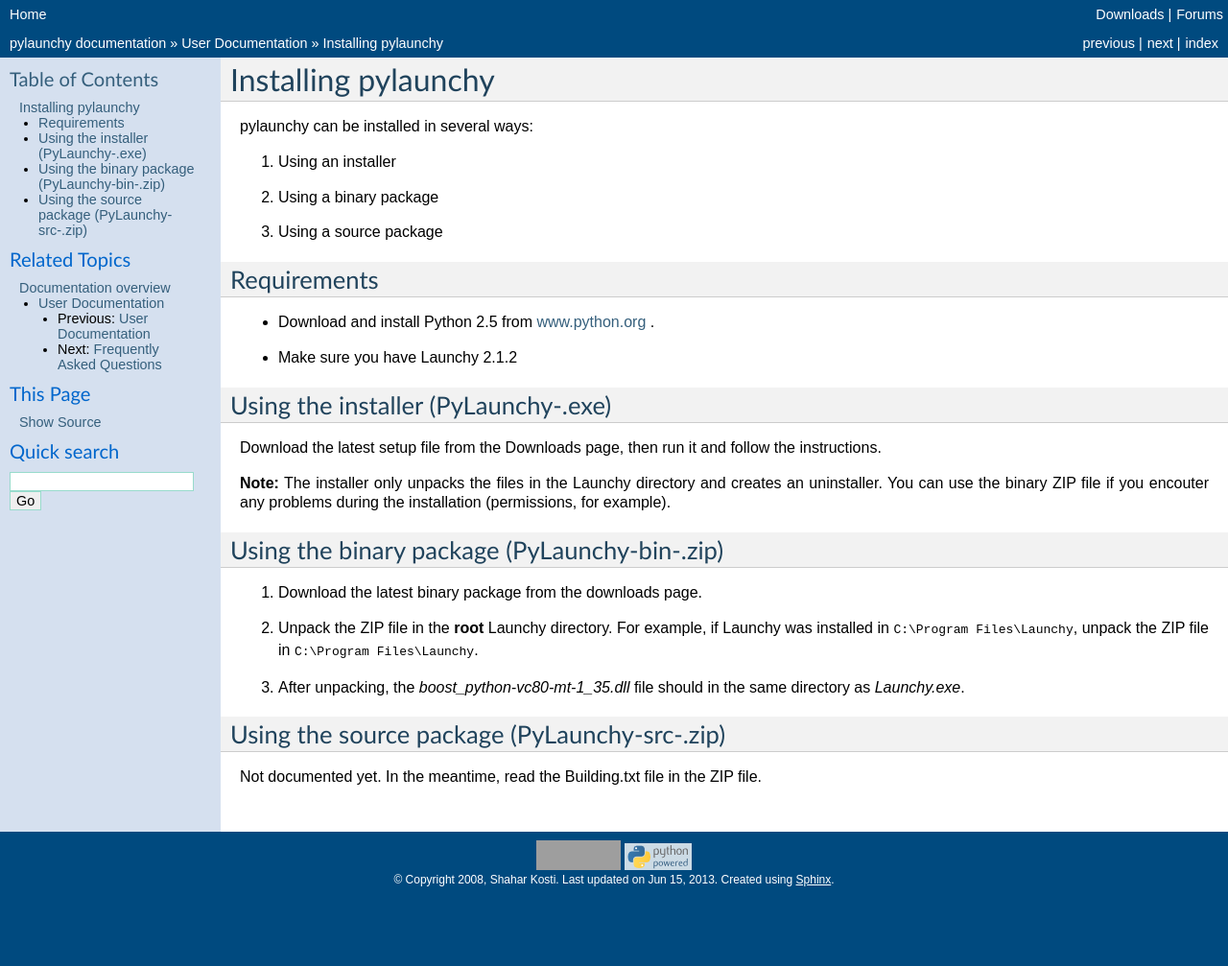
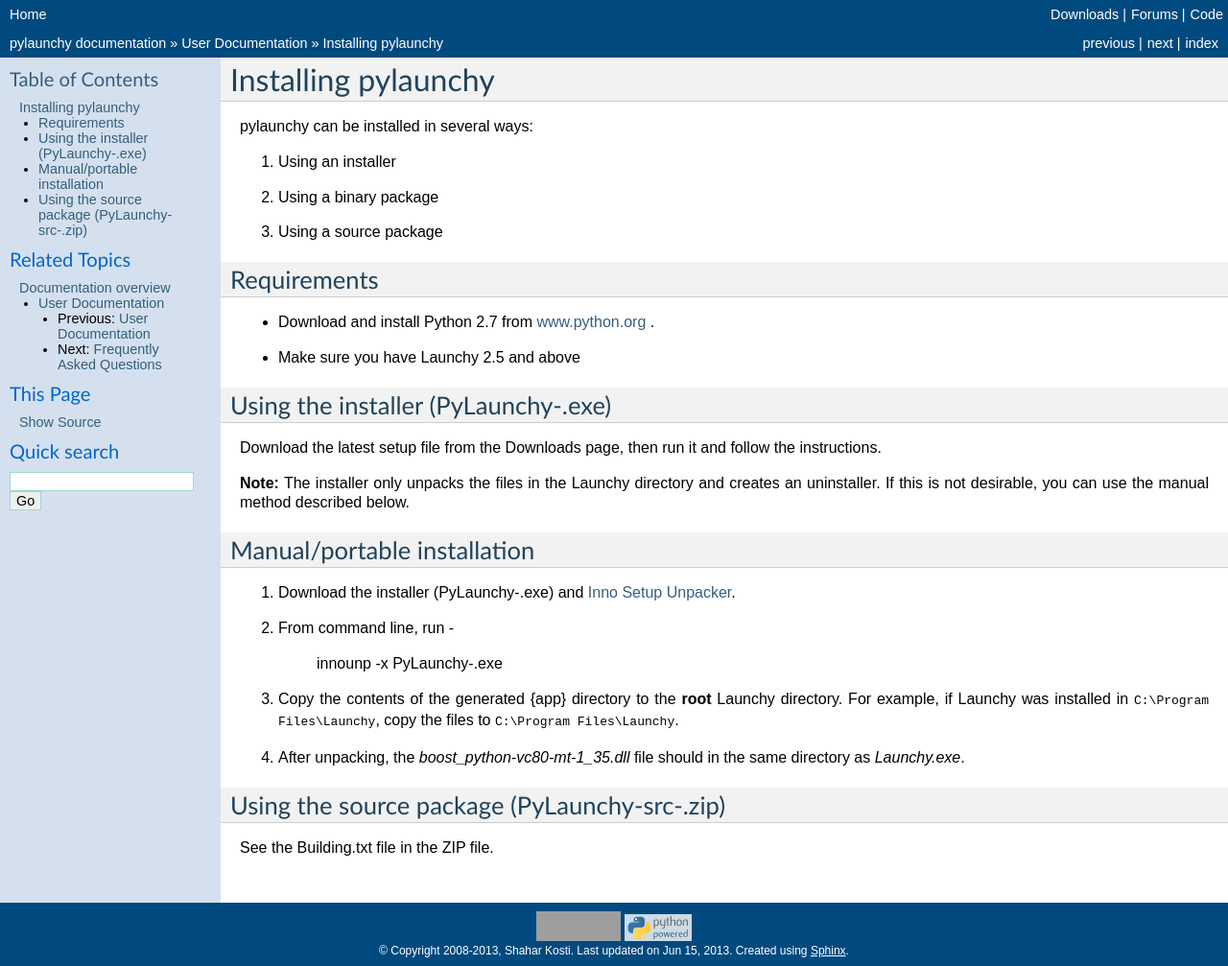
Before and after one commit to kshahar/pylaunchy, a Sphinx documentation site: the page built from doc/source/install.rst, in a window 1280 px wide. Shown: the whole page at 96% size. Built offline with Sphinx 7.4.7, drawn with Linux system fonts in a browser that asks for light colours; before the commit the page ends 933 px from its top, so only the background shows below that; grey boxes are pictures that could not be loaded.

Commit message:
updated documentation, added community plugins

```diff
--- a/doc/source/.templates/layout.html
+++ b/doc/source/.templates/layout.html
@@ -6,7 +6,8 @@
 <div class="related">
 <div class="related2">
 <ul>
-<li class="right"><a href="http://sourceforge.net/forum/?group_id=235162">Forums</a></li>
+<li class="right"><a href="https://github.com/kshahar/pylaunchy">Code<a></li>
+<li class="right"><a href="http://sourceforge.net/forum/?group_id=235162">Forums</a> | </li>
 <li class="right"><a href="http://sourceforge.net/project/showfiles.php?group_id=235162">Downloads</a> | </li>
 <li><a href="index.html">Home</a></li>
 </ul>
--- a/doc/source/conf.py
+++ b/doc/source/conf.py
@@ -37,7 +37,7 @@
 
 # General substitutions.
 project = u'pylaunchy'
-copyright = u'2008, Shahar Kosti'
+copyright = u'2008-2013, Shahar Kosti'
 
 # The default replacements for |version| and |release|, also used in various
 # other places throughout the built documents.
--- a/doc/source/install.rst
+++ b/doc/source/install.rst
@@ -11,9 +11,9 @@
 
 Requirements
 --------------
-* Download and install Python 2.5 from
+* Download and install Python 2.7 from
   `www.python.org <http://www.python.org>`_ .
-* Make sure you have Launchy 2.1.2
+* Make sure you have Launchy 2.5 and above
 
 Using the installer (PyLaunchy-|version|.exe)
 ----------------------------------------------
@@ -22,18 +22,24 @@
 
 **Note:**
 The installer only unpacks the files in the Launchy directory and creates
-an uninstaller. You can use the binary ZIP file if you encouter any problems
-during the installation (permissions, for example).
+an uninstaller. If this is not desirable, you can use the manual method described
+below.
 
-Using the binary package (PyLaunchy-bin-|version|.zip)
+Manual/portable installation
 -------------------------------------------------------
-1. Download the latest binary package from the downloads page.
-2. Unpack the ZIP file in the **root** Launchy directory. For example, if
-   Launchy was installed in ``C:\Program Files\Launchy``, unpack the ZIP
-   file in ``C:\Program Files\Launchy``.
-3. After unpacking, the *boost_python-vc80-mt-1_35.dll* file should in the
+#. Download the installer (PyLaunchy-|version|.exe) and
+   `Inno Setup Unpacker <http://sourceforge.net/projects/innounp/>`_.
+#. From command line, run -
+
+       innounp -x PyLaunchy-|version|.exe
+
+#. Copy the contents of the generated {app} directory to the **root** Launchy
+   directory. For example, if Launchy was installed in
+   ``C:\Program Files\Launchy``, copy the files to
+   ``C:\Program Files\Launchy``.
+#. After unpacking, the *boost_python-vc80-mt-1_35.dll* file should in the
    same directory as *Launchy.exe*.
 
 Using the source package (PyLaunchy-src-|version|.zip)
 -------------------------------------------------------
-Not documented yet. In the meantime, read the Building.txt file in the ZIP file.
+See the Building.txt file in the ZIP file.
--- a/doc/source/pydiry.rst
+++ b/doc/source/pydiry.rst
@@ -97,5 +97,5 @@
 Known Issues
 ---------------
 * Folder icons do not appear
-* Items or directories with names that are not english cannot be launched.
+* Items or directories with non-ascii names cannot be launched.
   This is due to a bug in PyLaunchy with unicode conversions.
--- a/doc/source/pywebindex.rst
+++ b/doc/source/pywebindex.rst
@@ -11,7 +11,7 @@
 
 The plugin is very similar to the Weby plugin from Launchy distribution in it`s interface, but it works differently. Here the main focus is on indexing large pages with lots of links, which are not wanted as bookmarks.
 
-A typical usage might look like this - searching for QT class that has `line` in it`s name:
+A typical usage might look like this - searching for QT class that has `plugin` in it`s name:
 
 .. image:: ./images/pywebindex_main.png
 
```
Also changed, not shown: doc/source/community_plugins.rst (added, +28 -0 lines), doc/source/index.rst (+6 -3 lines).
